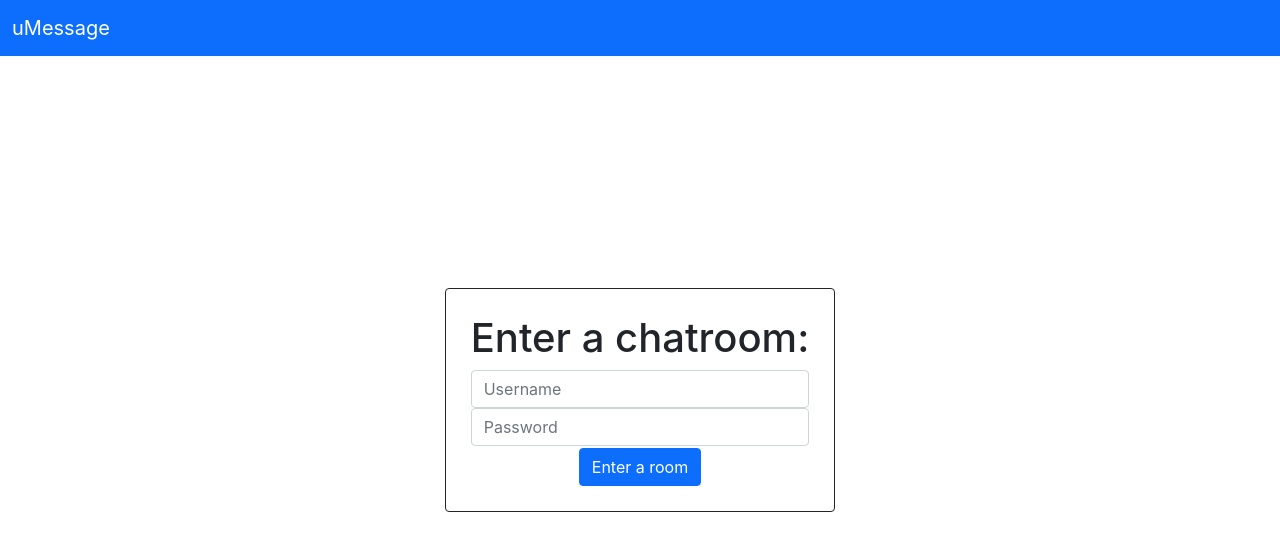
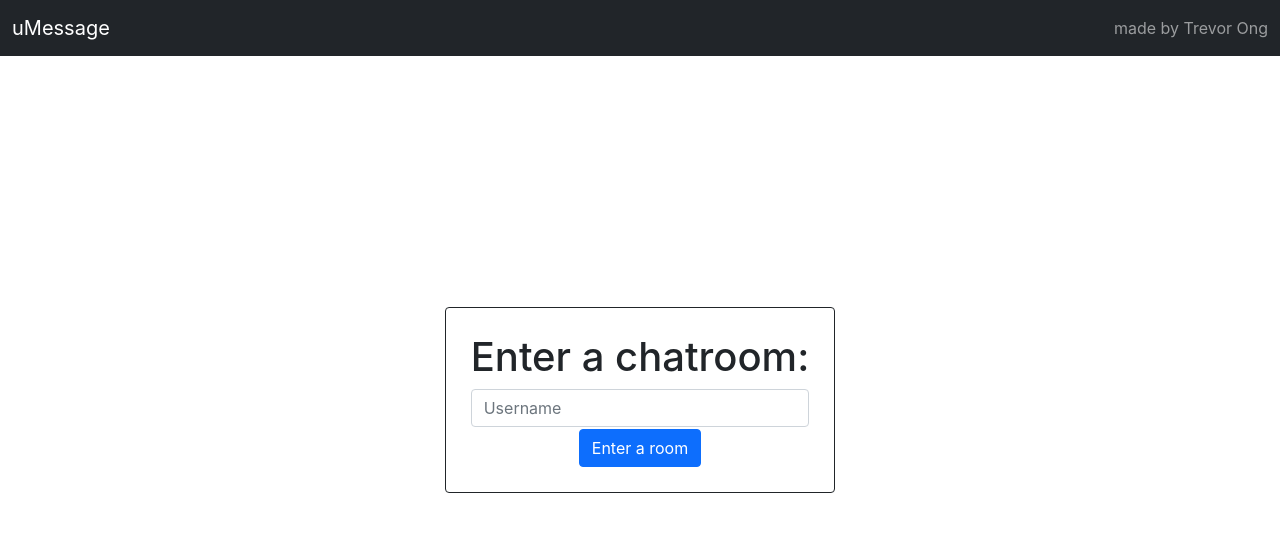
Before and after one commit to trevorong/Chatroom, a React (Create React App) app: page / in a window 1280 px wide. Shown: the top 550 px of the page. Built offline with nearby package versions, Linux system fonts and the light colour scheme.

Commit message:
Added basic username support

```diff
--- a/src/App.css
+++ b/src/App.css
@@ -6,6 +6,10 @@ ul {
   list-style-type: none;
   margin: 0;
   padding: 0;
+}
+
+a, a:visited{
+  text-decoration: none;
 }
 
 .App {
--- a/src/App.js
+++ b/src/App.js
@@ -1,22 +1,29 @@
 import './App.css';
 
-import React from 'react';
+import React, {useState} from 'react';
 import { BrowserRouter as Router, Route, Switch, Link } from "react-router-dom";
 import ChatModule from './components/ChatModule.js';
 import LoginModule from './components/LoginModule.js';
 
+import db from './firebase.js';
+
 function App() {
+  const [username, setUsername] = useState('test');
+
   return (
     <Router>
-      <nav id="main-navbar" className="navbar fixed-top navbar-dark bg-primary">
+      <nav id="main-navbar" className="navbar fixed-top navbar-dark bg-dark">
         <div className="container-fluid">
           <Link to= "/" className="navbar-brand">uMessage</Link>
+          <a href="https://github.com/tr89on" className="navbar-text">
+            made by Trevor Ong
+          </a>
         </div>
       </nav>
       <div className="App">
         <Switch>
-          <Route path="/" exact component={LoginModule} />
-          <Route path="/room"  component={ChatModule} />
+          <Route path="/" exact render={()=> <LoginModule setFunc={setUsername} />} />
+          <Route path="/room"  render={()=> <ChatModule username={username}/>} />
           <Route render={() => <h1>404: page not found</h1>} />
         </Switch>
       </div>
--- a/src/components/ChatModule.js
+++ b/src/components/ChatModule.js
@@ -1,7 +1,7 @@
 import React, {useState} from 'react';
 import Chatroom from './Chatroom.js';
 
-function ChatModule() {
+function ChatModule(props) {
   const [searchVal, setSearchVal] = useState('');
 
   return (
@@ -11,7 +11,7 @@ function ChatModule() {
         <ul> placeholder list of chats</ul>
       </div>
 
-      <Chatroom />
+      <Chatroom {...props}/>
     </div>
   );
 }
--- a/src/components/Chatroom.js
+++ b/src/components/Chatroom.js
@@ -10,9 +10,11 @@ function Chatroom (props) {
     const [input,setInput] = useState('');
     const [numMsgs, setNumMsgs] = useState(0);
 
+    const username = props.username;
+
     const displayMessages = (inputList) => inputList.map((item)=>
     <li key={item.id}>
-        <Message content={item.content} position={item.position} sender={item.sender} date={item.date}/>
+        <Message username={username} content={item.content} sender={item.sender} date={item.date}/>
     </li>
     );
 
@@ -22,20 +24,23 @@ function Chatroom (props) {
     }
 
     const sendMsg = () => {
+        if (input !== '') {
             setInput('');
             let timeSent = getFormattedTime();
+
             const msg = {
                 id: 'msg-#' + numMsgs,
                 content: input,
-            position: "right",
-            sender: "You",
+                sender: username,
                 date: timeSent,
             }
+            console.log(msg);
             db.collection("messages").add(msg)
                 .then((ref) => {console.log("Added doc with ID: ", ref.id)})
                 .catch(function(error) {
                     console.error("Error adding document: ", error);
                 });
+        }
     };
 
     const getFormattedTime = () => {
@@ -54,6 +59,12 @@ function Chatroom (props) {
         }
 
         return hrs + ':' + mins + ' ' + twelveHr;
+    }
+
+    const displaySend = () => {
+        return input !== ''
+        ? <button type="button" className="btn btn-primary" onClick={sendMsg} id="basic-addon1">Send</button>
+        : '';
     }
 
     // Get message data from firestore
@@ -89,8 +100,7 @@ function Chatroom (props) {
 
             <div className="input-group mb-3">
                 <input id="input-field" type="text" className="form-control" onChange={(event)=>setInput(event.target.value)} value={input} placeholder="Aa" aria-label="Message input" aria-describedby="basic-addon1"/>
-
-                <button type="button" className="btn btn-primary" onClick={sendMsg} id="basic-addon1">Send</button>
+                {displaySend()}
             </div>
         </div>
     );
--- a/src/components/LoginModule.js
+++ b/src/components/LoginModule.js
@@ -2,15 +2,13 @@ import React, {useState} from 'react';
 
 import { Link } from "react-router-dom";
 
-function LoginModule() {
-  const [nameVal, setNameVal] = useState('');
-  const [password, setPassword] = useState('');
+function LoginModule(props) {
+  const [username, setUsername] = useState('');
 
   return (
     <div className="login-module border border-dark rounded">
       <h1> Enter a chatroom: </h1>
-      <input type="text" className="form-control" placeholder="Username" onChange={(event)=>setNameVal(event.target.value)} value={nameVal} aria-label="Username"></input>
-      <input type="text" className="form-control" placeholder="Password" onChange={(event)=>setPassword(event.target.value)} value={password} aria-label="Password"></input>
+      <input type="text" className="form-control" placeholder="Username" onChange={(event)=>setUsername(event.target.value)} value={username} aria-label="Username"></input>
       <Link to= "/room" className="btn btn-primary">Enter a room</Link>
     </div>
   );
--- a/src/components/Message.js
+++ b/src/components/Message.js
@@ -4,14 +4,14 @@ function Message (props) {
     const content = props.content;
     const sender = props.sender;
     const date = props.date;
-    const position = props.position;
+    const username = props.username;
 
     const displayMessage = () =>
     {
-        return position === "right" ?
+        return sender === username ?
         <div className="col-container">
             <div className="msg-self msg-sender">
-                {sender} {date}
+                You {date}
             </div>
             <div className="msg-self msg-body btn btn-primary rounded-pill">
                 {content}
```
Lines whose indentation alone changed are shown as unchanged.
